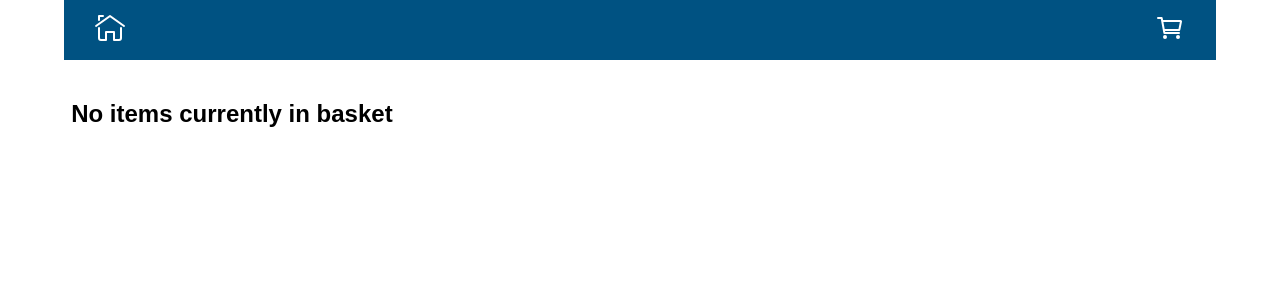
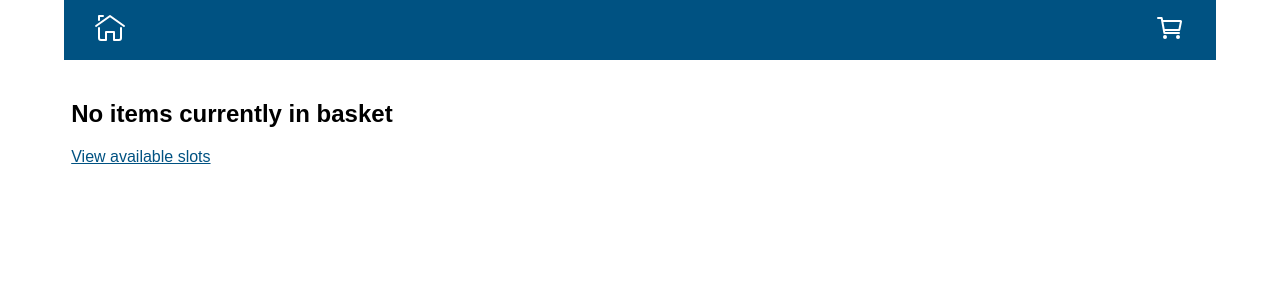
Before and after one commit to oreoluwade/urban-booker, a Next.js app: page /cart in a window 1280 px wide. Shown: the top 300 px of the page. Built offline with nearby package versions, Linux system fonts and the light colour scheme.

Commit message:
Update documentation

```diff
--- a/src/pages/cart/Cart.module.scss
+++ b/src/pages/cart/Cart.module.scss
@@ -6,3 +6,8 @@
   display: flex;
   flex-wrap: wrap;
 }
+
+.link {
+  color: $primary;
+  text-decoration: underline;
+}
--- a/src/pages/cart/index.tsx
+++ b/src/pages/cart/index.tsx
@@ -1,4 +1,5 @@
 import React, { useContext } from 'react';
+import Link from 'next/link';
 import CartCard from '../../components/cart-card';
 import Layout from '../../components/layout';
 import { CartContext } from '../../contexts/CartContext';
@@ -23,7 +24,14 @@ const Cart = () => {
             )
           )
         ) : (
-          <h2>No items currently in basket</h2>
+          <div>
+            <h1>No items currently in basket</h1>
+            <Link href="/">
+              <a data-cy="cart_navigate_home" className={classes.link}>
+                View available slots
+              </a>
+            </Link>
+          </div>
         )}
       </main>
     </Layout>
```
Also changed, not shown: 1 other file (tests, documents, lock files or other folders).
